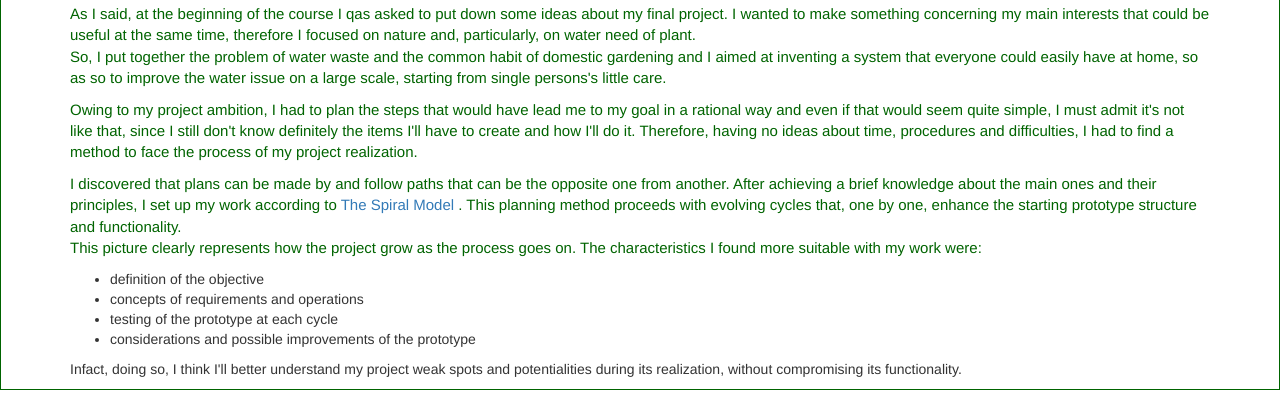
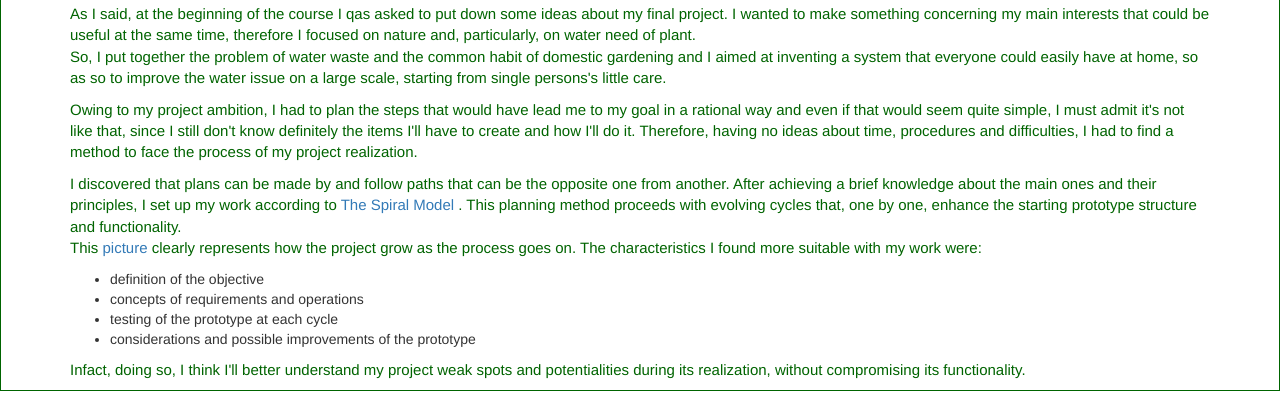
Before and after one commit to SilviaP95/SilviaP95.github.io, a plain HTML site: page exercise01silvia.html in a window 1280 px wide. Shown: the part 860-1278 px from the top of the page. Drawn offline with Linux system fonts and the light colour scheme; no server answers.

Commit message:
PPlanning to be continued2

```diff
--- a/exercise01silvia.html
+++ b/exercise01silvia.html
@@ -161,8 +161,8 @@ directories and files thanks to the menu in the left part of the page and it's
     one from another. After achieving a brief knowledge about the main ones and their
     principles, I set up my work according to <a href="https://en.wikipedia.org/wiki/Spiral_model">The Spiral Model </a>.
     This planning method proceeds with evolving cycles that, one by one, enhance the starting
-    prototype structure and functionality.<br>This picture clearly represents how
-    the project grow as the process goes on. <a href="https://en.wikipedia.org/wiki/File:Spiral_model_(Boehm,_1988).svg"></a>
+    prototype structure and functionality.<br>This <a href="https://en.wikipedia.org/wiki/File:Spiral_model_(Boehm,_1988).svg">picture</a> clearly represents how
+    the project grow as the process goes on.
     The characteristics I found more suitable with my work were:
     <ul>
       <li>definition of the objective</li>
@@ -170,7 +170,9 @@ directories and files thanks to the menu in the left part of the page and it's
       <li>testing of the prototype at each cycle</li>
       <li>considerations and possible improvements of the prototype</li>
     </ul>
-    Infact, doing so, I think I'll better understand my project weak spots and potentialities
+  </p>
+  <p>
+        Infact, doing so, I think I'll better understand my project weak spots and potentialities
     during its realization, without compromising its functionality.
   </p>
     <!-- End of your content -->
```
Also changed, not shown: 1 other file.
